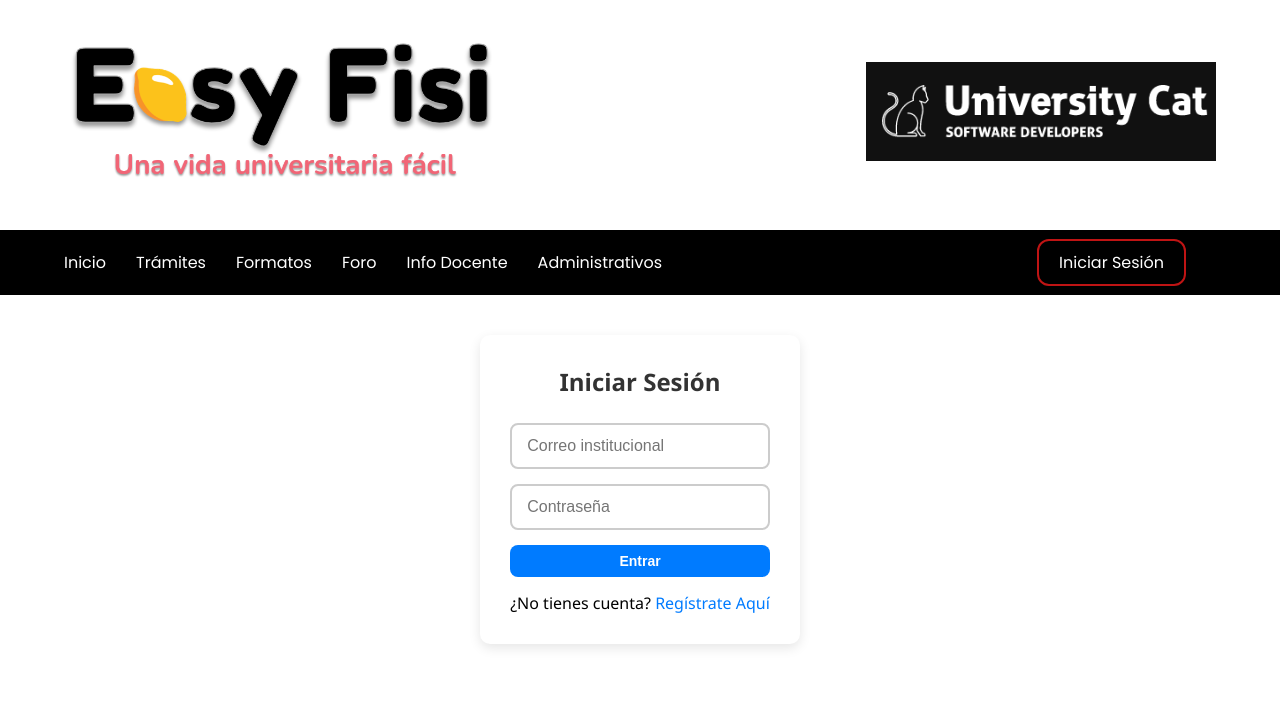
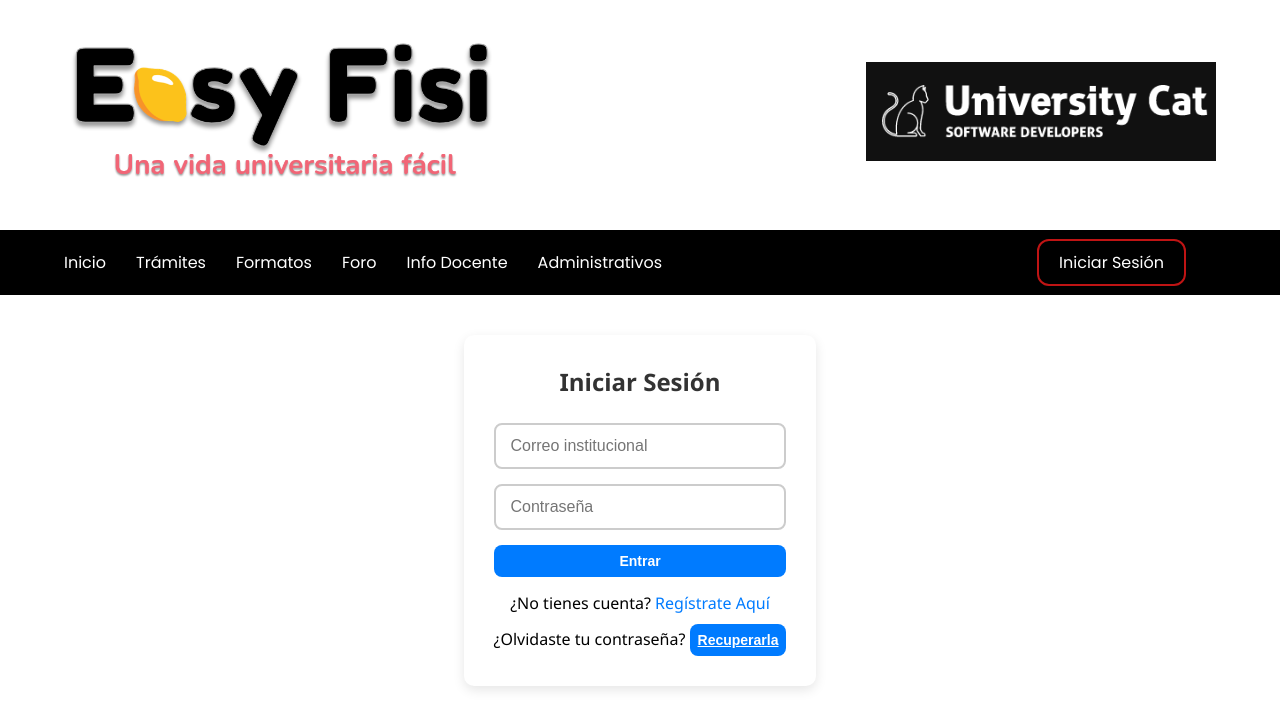
Before and after one commit to VariTester/easy-fisi, a React (Create React App) app: page /iniciarSesion in a window 1280 px wide. Shown: the top 728 px of the page. Built offline with nearby package versions, Linux system fonts and the light colour scheme; no server answers.

Commit message:
update180720252031

```diff
--- a/src/components/login/Login.jsx
+++ b/src/components/login/Login.jsx
@@ -4,10 +4,10 @@ import { auth } from '../../firebase/firebaseConfig';
 import {
   signInWithEmailAndPassword,
   sendEmailVerification,
+  sendPasswordResetEmail,
   signOut,
 } from 'firebase/auth';
 import { Link, useNavigate } from 'react-router-dom';
-
 import './Login.css';
 
 function Login({ onLogin }) {
@@ -15,6 +15,7 @@ function Login({ onLogin }) {
   const [password, setPassword] = useState('');
   const [error, setError] = useState('');
   const [mostrarReenviar, setMostrarReenviar] = useState(false);
+  const [recuperandoClave, setRecuperandoClave] = useState(false);
 
   const navigate = useNavigate();
 
@@ -24,7 +25,6 @@ function Login({ onLogin }) {
     setMostrarReenviar(false);
 
     try {
-      // ❌ Si no es correo institucional, no permite login
       if (!email.endsWith('@unapiquitos.edu.pe')) {
         setError('Solo se permiten correos institucionales @unapiquitos.edu.pe');
         return;
@@ -37,17 +37,30 @@ function Login({ onLogin }) {
           'Primero debes verificar tu correo institucional. Revisa tu bandeja de entrada o carpeta de Spam.'
         );
         setMostrarReenviar(true);
-
-        // ❗ Importante: cerrar sesión si no está verificado
-        await signOut(auth);
+        await signOut(auth); // Seguridad: cerrar sesión si no está verificado
         return;
       }
 
       if (onLogin) onLogin(cred.user);
       navigate('/');
 } catch (err) {
+  console.error("🔥 Código de error:", err.code); // Para depuración
+
+  if (err.code === 'auth/user-not-found') {
+    setError('No existe una cuenta con este correo.');
+  } else if (err.code === 'auth/wrong-password') {
+    setError('Contraseña incorrecta.');
+  } else if (err.code === 'auth/invalid-credential') {
+    // ⚠️ Este es el nuevo código cuando pones mal el password en Firebase 10+
+    setError('Correo o contraseña incorrectos.');
+  } else if (err.code === 'auth/too-many-requests') {
+    setError('Demasiados intentos. Intenta de nuevo más tarde.');
+  } else {
     setError('Error al iniciar sesión: ' + err.message);
   }
+}
+
+
   };
 
   const reenviarVerificacion = async () => {
@@ -62,6 +75,30 @@ function Login({ onLogin }) {
     } catch (e) {
       console.error(e);
       setError('No se pudo reenviar el correo. Intenta de nuevo más tarde.');
+    }
+  };
+
+  const recuperarContraseña = async () => {
+    if (!email) {
+      setError('Ingresa tu correo institucional para recuperar la contraseña.');
+      return;
+    }
+
+    if (!email.endsWith('@unapiquitos.edu.pe')) {
+      setError('Solo se permiten correos institucionales @unapiquitos.edu.pe');
+      return;
+    }
+
+    setError('');
+    setRecuperandoClave(true);
+
+    try {
+      await sendPasswordResetEmail(auth, email);
+      alert('📩 Se ha enviado un correo para restablecer tu contraseña.');
+    } catch (error) {
+      setError('Error al enviar el correo de recuperación: ' + error.message);
+    } finally {
+      setRecuperandoClave(false);
     }
   };
 
@@ -91,13 +128,28 @@ function Login({ onLogin }) {
       {error && <p className="error">{error}</p>}
 
       {mostrarReenviar && (
+        <div className="reenviar-wrapper">
           <button onClick={reenviarVerificacion} className="reenviar-btn">
             Reenviar verificación
           </button>
+        </div>
       )}
+
+
 
       <p>
         ¿No tienes cuenta? <Link to="/registro">Regístrate aquí</Link>
+      </p>
+
+      <p style={{ marginTop: '10px' }}>
+        ¿Olvidaste tu contraseña?{' '}
+        <button
+          onClick={recuperarContraseña}
+          disabled={recuperandoClave}
+          className="link-button"
+        >
+          {recuperandoClave ? 'Enviando...' : 'Recuperarla'}
+        </button>
       </p>
     </div>
   );
--- a/src/components/register/Register.jsx
+++ b/src/components/register/Register.jsx
@@ -5,6 +5,7 @@ import {
   createUserWithEmailAndPassword,
   sendEmailVerification,
   signInWithEmailAndPassword,
+  signOut,
 } from 'firebase/auth';
 import { Link, useNavigate } from 'react-router-dom';
 import './Register.css';
@@ -14,7 +15,6 @@ function Register() {
   const [password, setPassword] = useState('');
   const [error, setError] = useState('');
   const [loading, setLoading] = useState(false);
-
   const [mostrarReenviar, setMostrarReenviar] = useState(false);
   const [usuarioPendiente, setUsuarioPendiente] = useState(null);
 
@@ -25,17 +25,14 @@ function Register() {
       setError('Todos los campos son obligatorios');
       return false;
     }
-
     if (!email.endsWith('@unapiquitos.edu.pe')) {
       setError('Solo se permiten correos institucionales @unapiquitos.edu.pe');
       return false;
     }
-
     if (password.length < 6) {
       setError('La contraseña debe tener al menos 6 caracteres');
       return false;
     }
-
     return true;
   };
 
@@ -46,12 +43,11 @@ function Register() {
     setUsuarioPendiente(null);
 
     if (!validarCampos()) return;
+    setLoading(true);
 
-    setLoading(true);
     try {
       const cred = await createUserWithEmailAndPassword(auth, email, password);
       await sendEmailVerification(cred.user);
-
       alert('✅ Cuenta creada. Revisa tu correo institucional y verifica tu cuenta antes de iniciar sesión.');
       navigate('/iniciarSesion');
     } catch (err) {
@@ -59,12 +55,14 @@ function Register() {
         try {
           const credExistente = await signInWithEmailAndPassword(auth, email, password);
           if (!credExistente.user.emailVerified) {
-            setError('Este correo ya fue registrado pero aún no está verificado.');
+            await sendEmailVerification(credExistente.user);
+            setError('Este correo ya fue registrado pero no está verificado. Te reenviamos el correo.');
             setMostrarReenviar(true);
             setUsuarioPendiente(credExistente.user);
           } else {
-            setError('Este correo ya está registrado. Inicia sesión.');
+            setError('Este correo ya está registrado y verificado. Inicia sesión.');
           }
+          await signOut(auth); // 🔐 Seguridad: cerrar sesión del intento de login temporal
         } catch (loginErr) {
           setError('Este correo ya está registrado. Si olvidaste la contraseña, intenta recuperarla.');
         }
@@ -82,7 +80,7 @@ function Register() {
         await sendEmailVerification(usuarioPendiente);
         alert('📩 Correo de verificación reenviado. Revisa tu bandeja de entrada.');
       } catch (e) {
-        setError('No se pudo reenviar el correo de verificación. Intenta más tarde.');
+        setError('No se pudo reenviar el correo. Intenta más tarde.');
       }
     }
   };
@@ -98,7 +96,6 @@ function Register() {
           onChange={(e) => setEmail(e.target.value)}
           required
         />
-
         <input
           type="password"
           placeholder="Contraseña (mínimo 6 caracteres)"
@@ -106,7 +103,6 @@ function Register() {
           onChange={(e) => setPassword(e.target.value)}
           required
         />
-
         <button type="submit" disabled={loading}>
           {loading ? 'Registrando...' : 'Registrarse'}
         </button>
```
Lines whose indentation alone changed are shown as unchanged.
